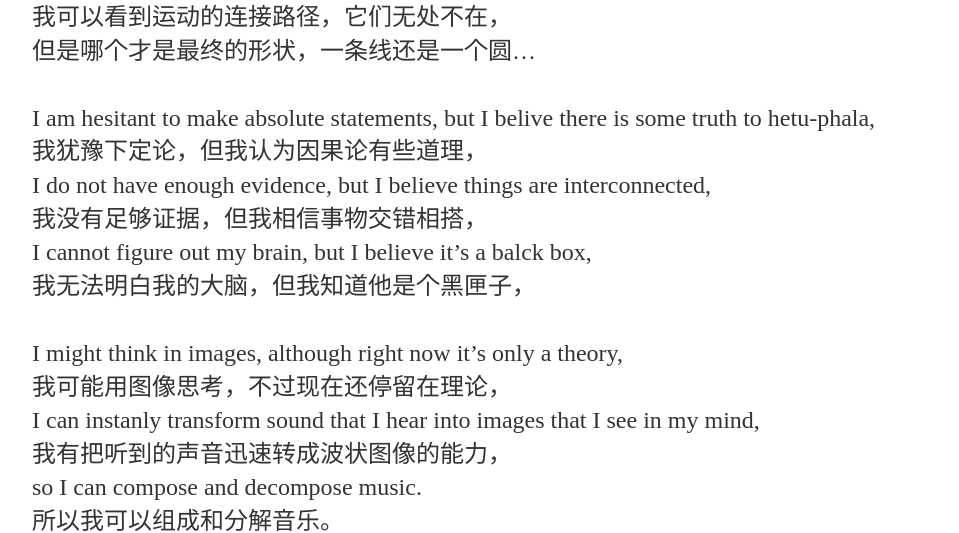
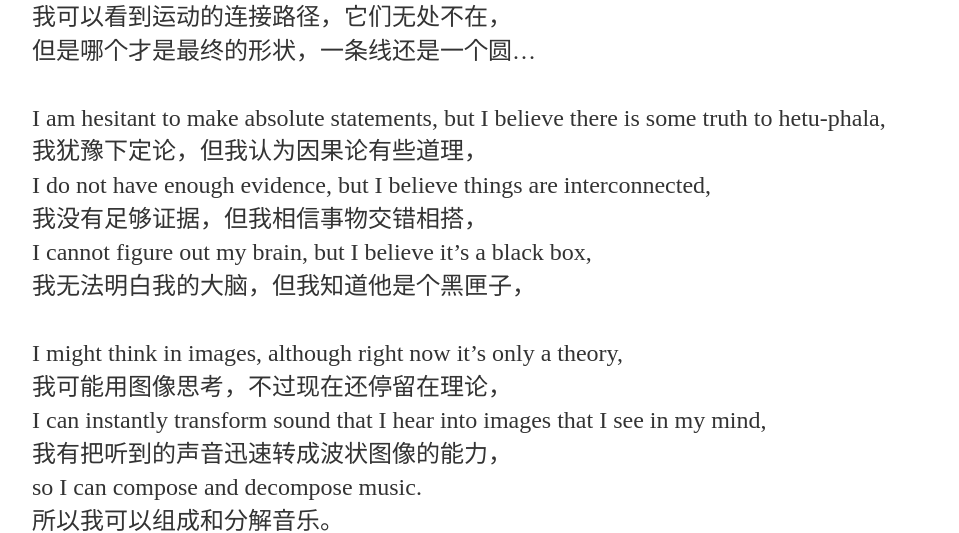
Before and after one commit to gabgoode/gabgoode.github.io, a Jekyll site: the page built from _posts/2020-05-23-discrete-thoughts.md, in a window 1280 px wide. Shown: the part 870-1403 px from the top of the page, without its empty margins (160-1119 px from the left). Built offline with Jekyll 4.4.1, drawn with Linux system fonts in a browser that asks for light colours.

Commit message:
Update 2020-05-23-discrete-thoughts.md

```diff
--- a/_posts/2020-05-23-discrete-thoughts.md
+++ b/_posts/2020-05-23-discrete-thoughts.md
@@ -24,16 +24,16 @@ but what is the ultimate shape, a line or a circle...<br/>
 我可以看到运动的连接路径，它们无处不在，<br/>
 但是哪个才是最终的形状，一条线还是一个圆...<br/>
 <br/>
-I am hesitant to make absolute statements, but I belive there is some truth to hetu-phala, <br/>
+I am hesitant to make absolute statements, but I believe there is some truth to hetu-phala, <br/>
 我犹豫下定论，但我认为因果论有些道理，<br/>
 I do not have enough evidence, but I believe things are interconnected, <br/>
 我没有足够证据，但我相信事物交错相搭，<br/>
-I cannot figure out my brain, but I believe it's a balck box, <br/>
+I cannot figure out my brain, but I believe it's a black box, <br/>
 我无法明白我的大脑，但我知道他是个黑匣子，<br/>
 <br/>
 I might think in images, although right now it's only a theory, <br/>
 我可能用图像思考，不过现在还停留在理论，<br/>
-I can instanly transform sound that I hear into images that I see in my mind, <br/>
+I can instantly transform sound that I hear into images that I see in my mind, <br/>
 我有把听到的声音迅速转成波状图像的能力，<br/>
 so I can compose and decompose music. <br/>
 所以我可以组成和分解音乐。<br/>
```
